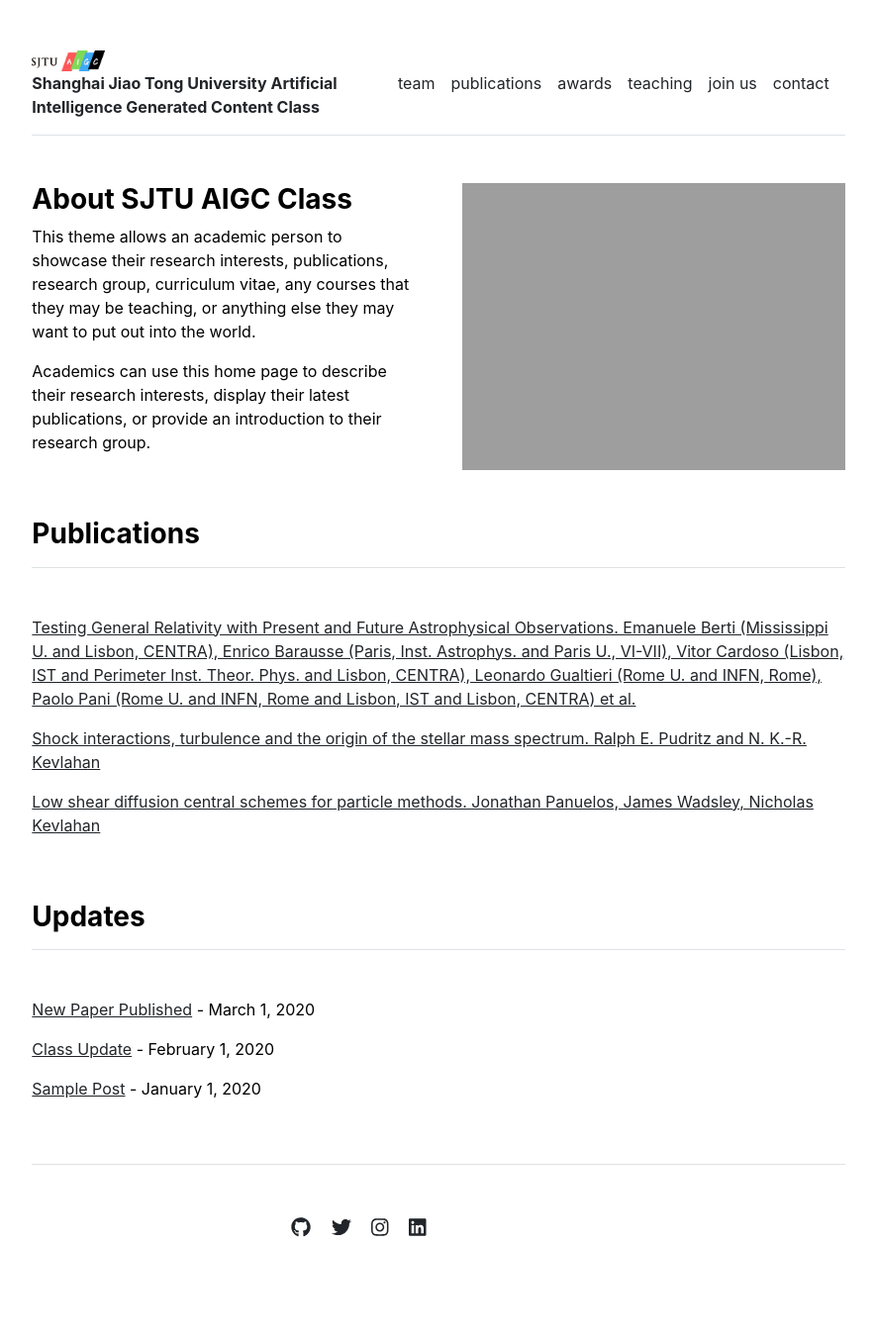
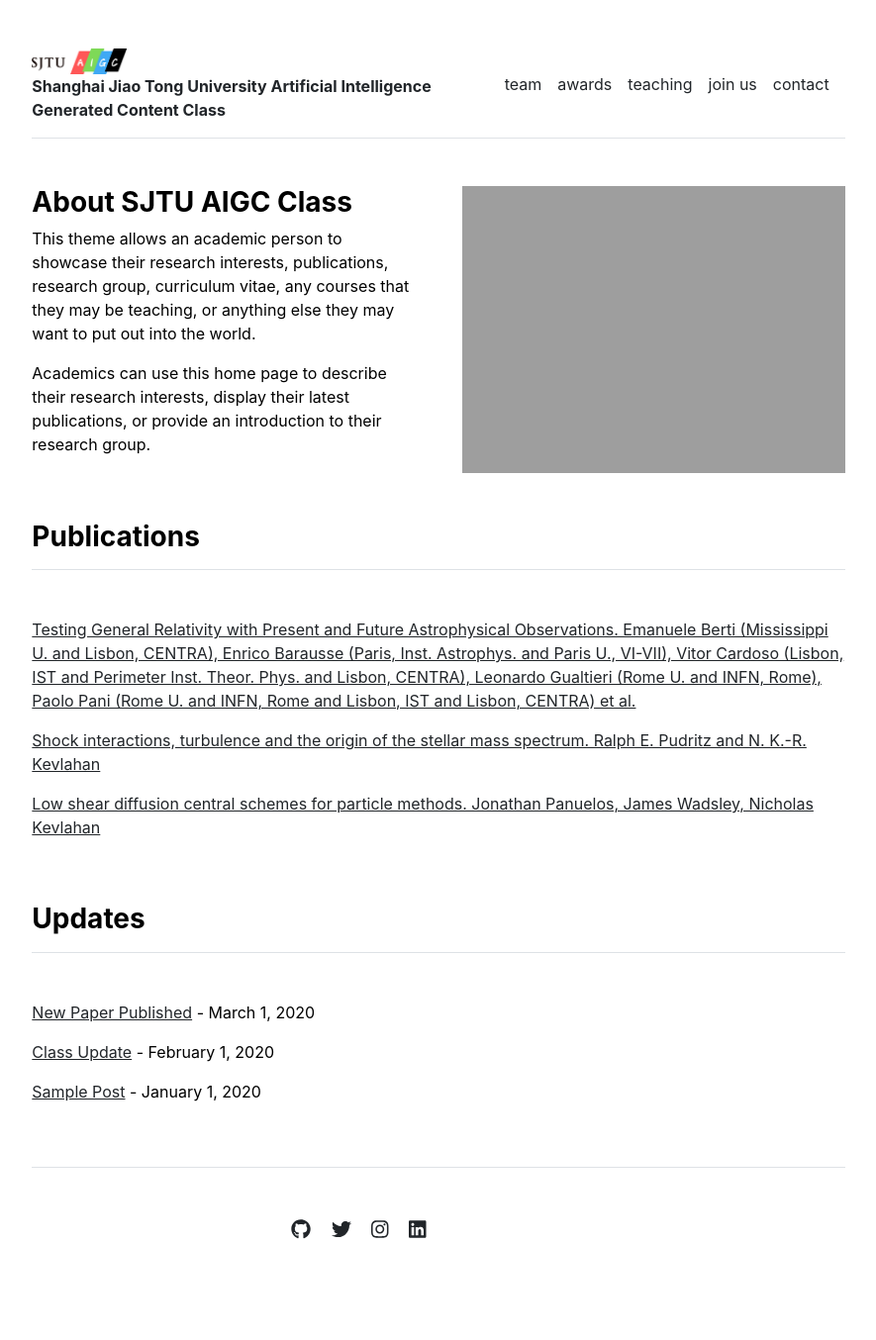
Before and after one commit to SJTU-AIGC/SJTU-AIGC.github.io, a Jekyll site: the page built from index.md, in a window 1280 px wide. Shown: the whole page at 99% size, without its empty margins (197-1082 px from the left). Built offline with Jekyll 4.4.1, drawn with Linux system fonts in a browser that asks for light colours.

Commit message:
Update settings.yml

```diff
--- a/_data/settings.yml
+++ b/_data/settings.yml
@@ -1,6 +1,6 @@
 menu:
 - {name: 'team', url: '/team'}
-- {name: 'publications', url: '/publications'}
+# - {name: 'publications', url: '/publications'}
 - {name: 'awards', url: '/awards'}
 - {name: 'teaching', url: '/teaching'}
 # - {name: 'cv', url: '/cv'}
```
